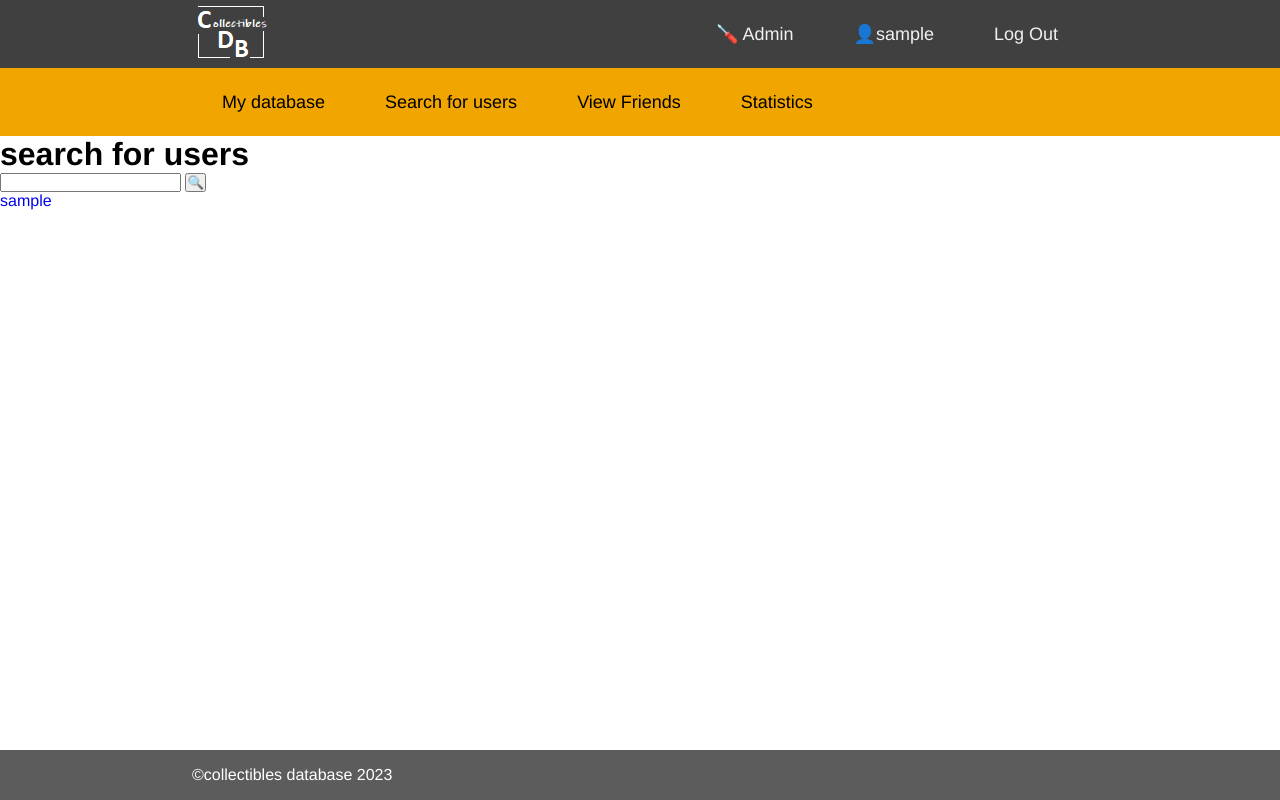
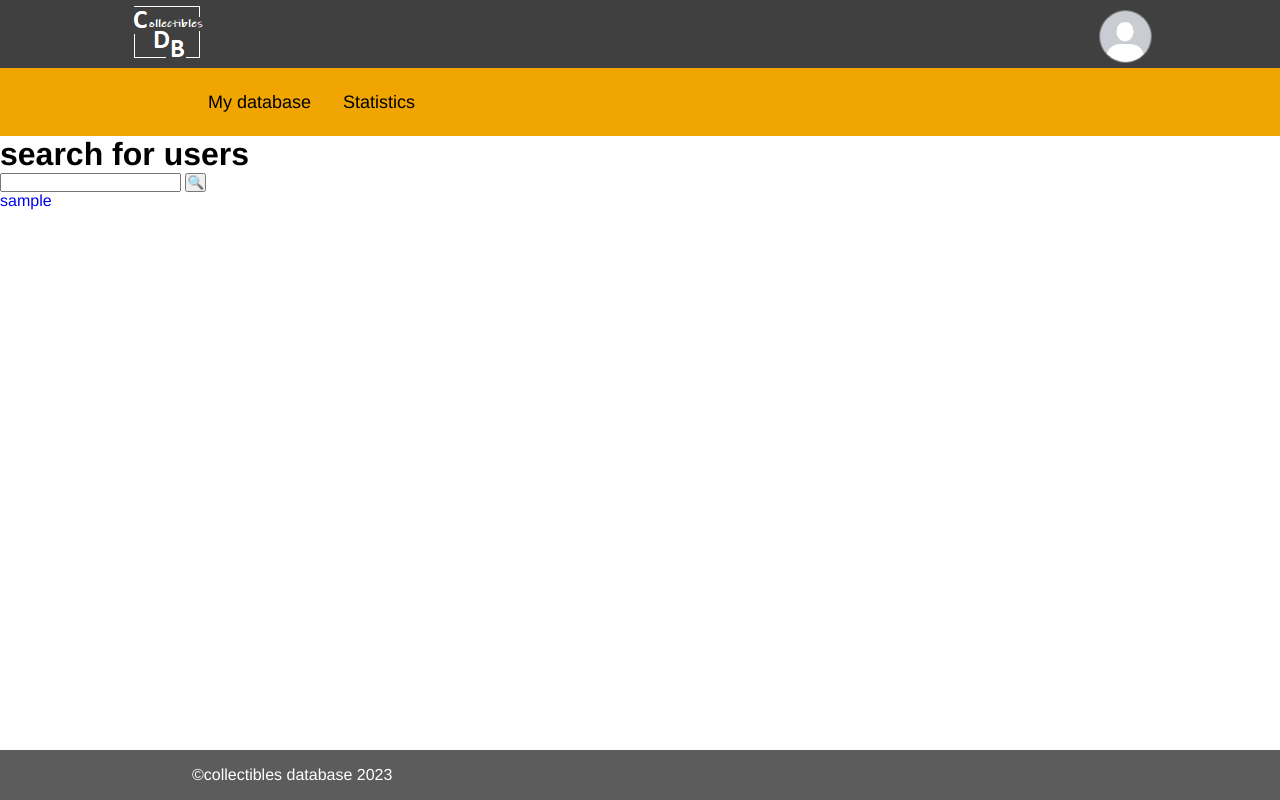
Before and after one commit to 32ndOfAnInch/collectibles_database, a Django app: page /profile/profile/search/ in a window 1280 px wide. Run offline with Django 4.2, Linux system fonts and the light colour scheme; the visitor is signed in with stand-in values (Sample User, id 1); data comes from the database, SQL or seed files in the repository.

Commit message:
redone top navbar. created dropdown user menu. now working on notification bell and issue with image autorotation

```diff
--- a/collectibles_database/collectibles_db_app/static/css/style.css
+++ b/collectibles_database/collectibles_db_app/static/css/style.css
@@ -7,49 +7,123 @@
     outline: 0;
     list-style: none;
     text-decoration: none;
+    box-sizing: border-box;
 }
 
 html {
     font-family: Helvetica;
 }
 
-nav {
-    display: flex;
-    justify-content: space-between;
-    padding: 0 15%;
-    height: 68px;
-    line-height: 68px;
-    background: #404040;
+.user-nav{
+    width: 100%;
+    min-height: 6vh;
+    background: #b18f8f;
+    color: white;
 }
 
-nav .logo {
-    color: #ffffff;
-    font-size: 24px;
-    font-weight: 500;
-    letter-spacing: .5px;
+body{
+    width: 100%;
 }
 
-nav .nav-list {
+nav{
+    background:#404040;
+    width: 100%;
+    padding: 0 10%;
     display: flex;
+    align-items: center;
+    justify-content: space-between;
+    position: relative;
 }
 
-nav .nav-list .nav-item{
+.user-profile-img {
+    border-radius: 100%;
+    border: 1px solid #818181;
+    max-width: 55px;
+    max-height: 53px;
+    margin-top: 4px;
     cursor: pointer;
-    height: 100%;
-    padding: 0 30px;
-    transition: .4s;
-    font-size: large;
 }
 
-nav .nav-list .nav-item:hover {
-    background: #b69955;
+nav ul{
+    width: 100%;
+    text-align: left;
 }
 
-nav .nav-list .nav-link {
-    color: #f1f1f1;
-    font-size: 18;
+.top-nav ul {
+    width: 100%;
+    text-align: right;
+}
+
+nav ul li{
+    display: inline-block;
+    list-style: none;
+    margin: 5px 10px;
+}
+
+nav ul li a{
+    color: #fff;
+    text-decoration: none;
+}
+
+.sub-menu-wrap{
+    position: absolute;
+    top: 100%;
+    right: 10%;
+    width: 320px;
+    max-height: 0px;
+    overflow: hidden;
+    transition: max-height 0.5s;
+    z-index: 1;
+}
+
+
+.sub-menu-wrap.open-menu{
+    max-height: 400px;
+}
+
+.sub-menu{
+    background: aliceblue;
+    padding: 20px;
+    margin: 10px;
+    border: 1px solid #404040;
+}
+
+.user-info{
+    display: flex;
+    align-items: center;
+}
+
+.user-info h3{
     font-weight: 500;
+    color: black;
 }
+
+.user-info img{
+    width: 60px;
+    border-radius: 50%;
+    margin-right: 15px;
+}
+
+.sub-menu hr{
+    border: 0;
+    height: 1px;
+    width: 100%;
+    background: #ccc;
+    margin: 15px 0 10px;
+}
+
+.sub-menu-link{
+    display: flex;
+    align-items: center;
+    text-decoration: none;
+    color: #383838;
+    margin: 20px 0;
+}
+
+.sub-menu-link p {
+    width: 100%;
+}
+
 
 @media (max-width: 935px) {
 
@@ -158,8 +172,8 @@ i {
 
 .secNav nav .nav-list .nav-item{
     cursor: pointer;
-    height: 100%;
-    padding: 0 30px;
+    height: 80%;
+    padding: 0 6px;
     transition: .4s;
     font-size: large;
 }
--- a/collectibles_database/collectibles_db_app/templates/base.html
+++ b/collectibles_database/collectibles_db_app/templates/base.html
@@ -8,6 +8,7 @@
     <meta name="viewport" content="width=device-width, initial-scale=1.0">
     <title>{% block title %}{% endblock title %}</title>
     <link rel="stylesheet" href="{% static 'css/style.css' %}">
+    <link rel="icon" type="image/x-icon" href="{% static 'img/favicon.ico' %}">
     <script src="https://code.jquery.com/jquery-3.6.0.min.js"></script>
     <script src="https://cdn.jsdelivr.net/npm/popper.js@1.16.1/dist/umd/popper.min.js"></script>
     <script src="https://cdn.jsdelivr.net/npm/bootstrap@5.3.0/dist/js/bootstrap.min.js"></script>
@@ -15,42 +16,62 @@
 <body>
 
 {% comment %} responsive navbar {% endcomment %}
-
-    <input class="navbar-input" type="checkbox" id="toggle">
-    <nav>
+    <div class="user-nav">
+        <nav class="top-nav">
             <a class="logo" href="{% url 'index' %}"><img src="{% static 'collectibles/img/logo.bmp' %}"></a>
-
-        <label class="navbar-toggler" for="toggle">
-            <span class="bar"></span>
-            <span class="bar"></span>
-            <span class="bar"></span>
-        </label>
-
-        <ul class="nav-list">
+            {% if not user.is_authenticated %}
+            <ul>
+                <li>
+                    <a href="{% url 'login' %}?next={{request.path}}">Login</a>
+                </li>
+                <li>
+                    <a href="{% url 'signup' %}">Sign Up</a>
+                </li>
+            </ul>
+            {% else %}
+            {% if user and user.profile.picture %}
+            <img class="user-profile-img" src="{{ user.profile.picture.url }}" onclick="toggleMenu()">
+            {% else %}
+            <img class="user-profile-img" src="{% static 'collectibles/img/generic_user_logo.jpg' %}" onclick="toggleMenu()">
+            {% endif %}
+            <div class="sub-menu-wrap" id="subMenu">
+                <div class="sub-menu">
+                    <div class="user-info">
+                        <a href="{% url 'profile' %}">
+                            {% if user and user.profile.picture %}
+                            <img class="user-profile-img" src="{{ user.profile.picture.url }}" >
+                            {% else %}
+                            <img class="user-profile-img" src="{% static 'collectibles/img/generic_user_logo.jpg' %}">
+                            {% endif %}
+                        </a>
+                        <a href="{% url 'profile' %}">
+                            <h3>{{ user.username }}</h3>
+                        </a>
+                    </div>
                     {% if user.is_authenticated %}
                         {% if user.is_staff or user.is_superuser %}
-                <li class="nav-item">
-                    <a class="nav-link" href="{% url 'admin:index' %}">&#129691; {% trans "admin"|capfirst %}</a>
-                </li>
+                        <hr>
+                        <a href="{% url 'admin:index' %}" class="sub-menu-link"><p>Administration</p></a>
                         {% endif %}
                     {% endif %}
-            {% if user.is_authenticated %}
-            <li class="nav-item">
-                <a class="nav-link" href="{% url 'profile' user_id=user.id %}">&#128100;{{ user.username }}</a>
-            </li>
-            <li class="nav-item">
-                <a class="nav-link" href="{% url 'logout' %}">{% trans "log out"|title %}</a>
-            </li>
-            {% else %}
-            <li class="nav-item">
-                <a class="nav-link" href="{% url 'login' %}?next={{request.path}}">{% trans "login"|capfirst %}</a>
-            </li>
-            <li class="nav-item">
-                <a class="nav-link" href="{% url 'signup' %}">{% trans "sign up"|capfirst %}</a>
-            </li>
+                    <hr>
+                    <a href="{% url 'profile_update' %}" class="sub-menu-link"><p>Edit Profile</p></a>
+                    <a href="{% url 'profile_search' %}" class="sub-menu-link"><p>Search for Users</p></a>
+                    <a href="{% url 'friends_list' %}" class="sub-menu-link"><p>View Friends List</p></a>
+                    <hr>
+                    <a href="{% url 'logout' %}" class="sub-menu-link"><p>Log Out</p></a>
+                </div>
+            </div>
             {% endif %}
-        </ul>
         </nav>
+    </div>
+    <script>
+        let subMenu = document.getElementById("subMenu");
+
+        function toggleMenu(){
+            subMenu.classList.toggle("open-menu");
+        }
+    </script>
 
 {% comment %} second navbar {% endcomment %}
 {% if user.is_authenticated %}
@@ -71,12 +92,6 @@
             </li>
             {% endif %}
             <li class="nav-item">
-                <a class="nav-link" href="{% url 'profile_search' %}">Search for users</a>
-            </li>
-            <li class="nav-item">
-                <a class="nav-link" href="{% url 'friends_list' %}">View Friends</a>
-            </li>
-            <li class="nav-item">
                 <a class="nav-link" href="{% url 'statistics' %}">Statistics</a>
             </li>
         </ul>
--- a/collectibles_database/collectibles_db_app/templates/collectibles_database/collectible_item_form.html
+++ b/collectibles_database/collectibles_db_app/templates/collectibles_database/collectible_item_form.html
@@ -17,7 +17,7 @@
         <button type="submit">Confirm</button>
     </form>
     <script>
-        console.log("hell")
+        console.log("hello")
         $(document).ready(function () {
           // Disable the dependent dropdown initially
           $('#id_value').prop('disabled', true);
--- a/collectibles_database/user_profile/templates/user_profile/profile_search.html
+++ b/collectibles_database/user_profile/templates/user_profile/profile_search.html
@@ -1,5 +1,5 @@
 {% extends 'base.html' %}
-{% block title %} {{ block.super }} {% endblock title %}
+{% block title %} Search for Users {% endblock title %}
 
 {% block content %}
 <h1>search for users</h1>
```
Also changed, not shown: other parts of collectibles_database/collectibles_db_app/static/css/style.css (+14 -72 lines), collectibles_database/collectibles_db_app/static/collectibles/img/favicon.ico (added), collectibles_database/collectibles_db_app/static/collectibles/img/generic_user_logo.jpg (added). Lines whose indentation alone changed are shown as unchanged.
